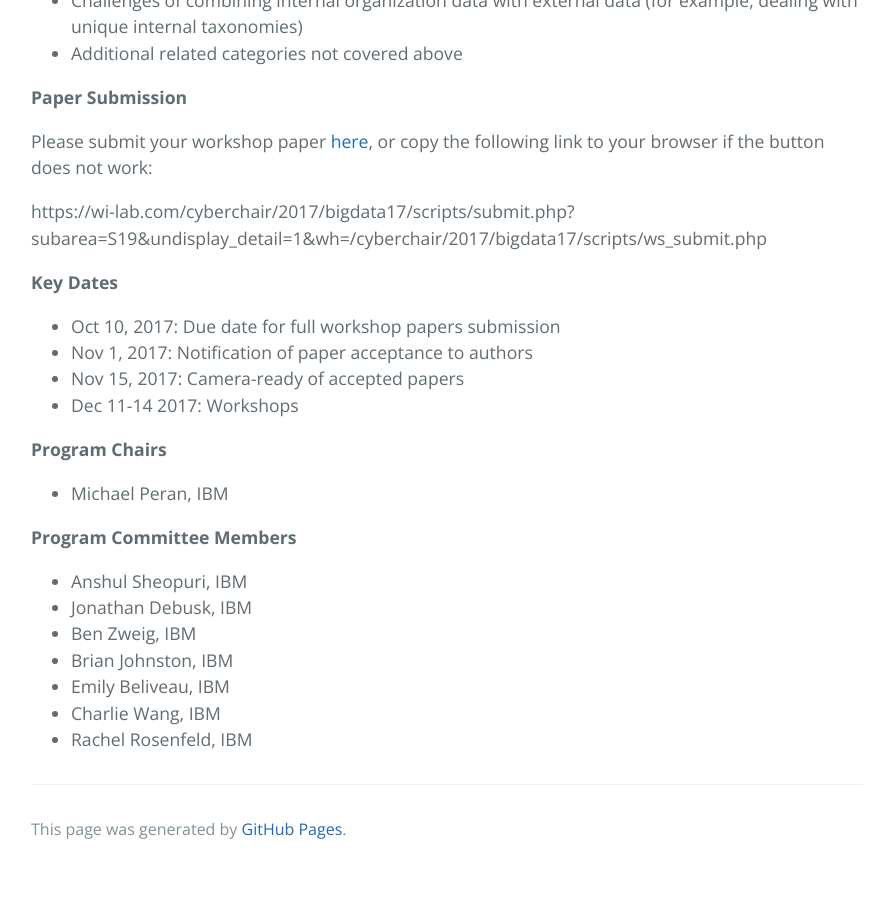
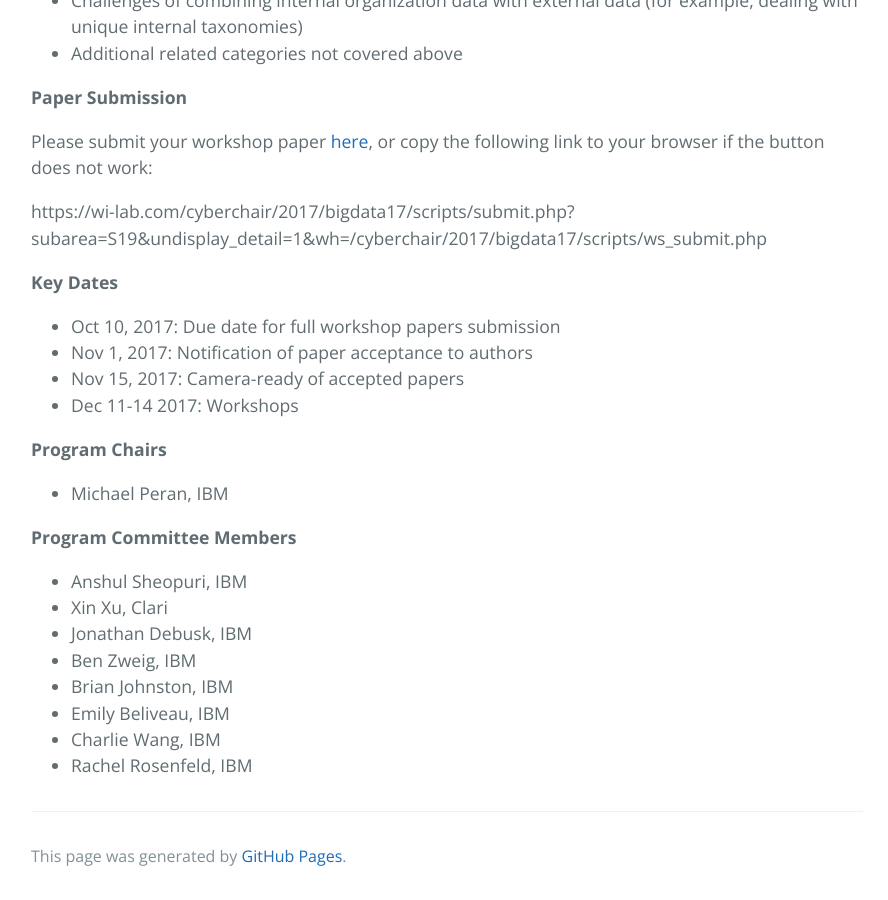
Before and after one commit to jialeiwang/jialeiwang.github.io, a Jekyll site: the page built from index.md, in a window 1280 px wide and 900 px high, scrolled down 1514 px. Shown: the whole window, without its empty margins (193-1081 px from the left). Built offline with Jekyll 4.4.1, drawn with Linux system fonts in a browser that asks for light colours; before the commit the page ends 2387 px from its top, so only the background shows below that.

Commit message:
add committee

```diff
--- a/index.md
+++ b/index.md
@@ -46,6 +46,7 @@ Workshop papers can fall into any of the following categories involving exploiti
 
 **Program Committee Members**
 - Anshul Sheopuri, IBM
+- Xin Xu, Clari
 - Jonathan Debusk, IBM
 - Ben Zweig, IBM
 - Brian Johnston, IBM
```
